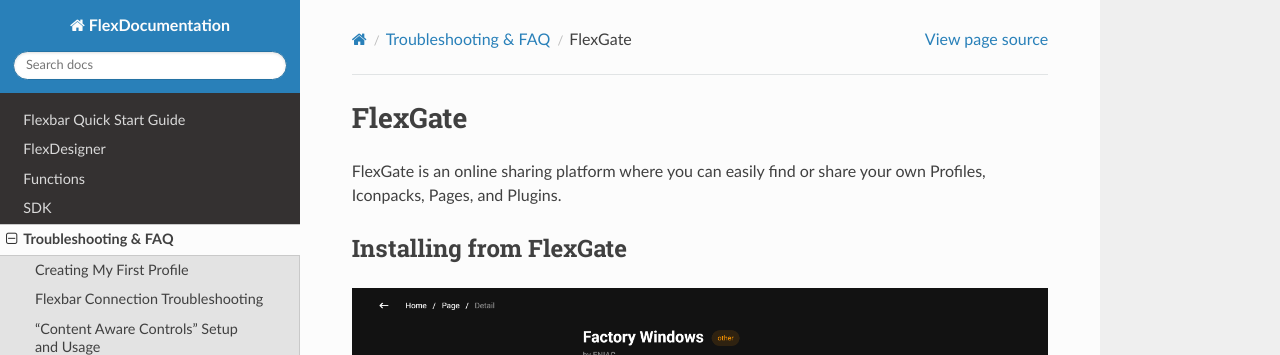
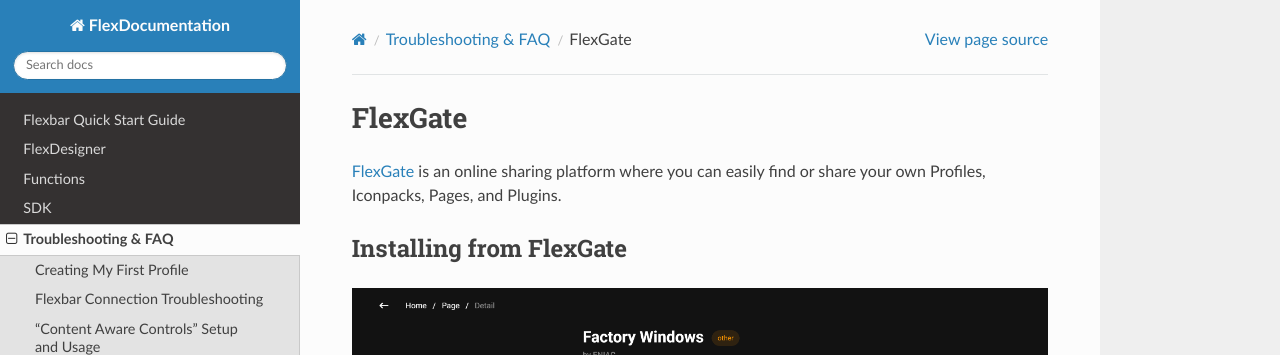
Before and after one commit to ENIAC-Tech/FlexDocumentation, a Sphinx documentation site: the page built from docs/source/troubleshoting/flexgate.md, in a window 1280 px wide and 900 px high. Shown: the top 355 px of the window. Built offline with Sphinx 7.4.7 and the Read the Docs theme 3.1.0, drawn with Linux system fonts in a browser that asks for light colours; part of the change alters nothing that is shown.

```diff
--- a/docs/source/troubleshoting/flexgate.md
+++ b/docs/source/troubleshoting/flexgate.md
@@ -1,6 +1,6 @@
 # FlexGate
 
-FlexGate is an online sharing platform where you can easily find or share your own Profiles, Iconpacks, Pages, and Plugins.
+[FlexGate](https://flexgate.enilinx.com/) is an online sharing platform where you can easily find or share your own Profiles, Iconpacks, Pages, and Plugins.
 
 ## Installing from FlexGate
 
```
